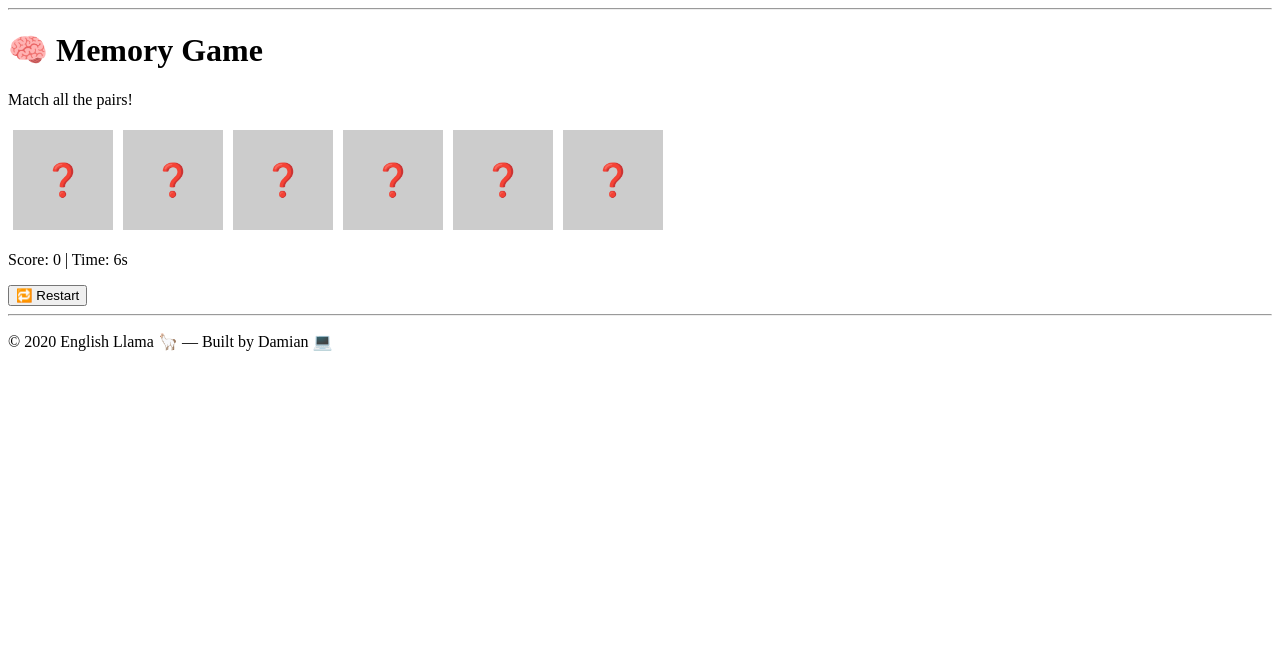
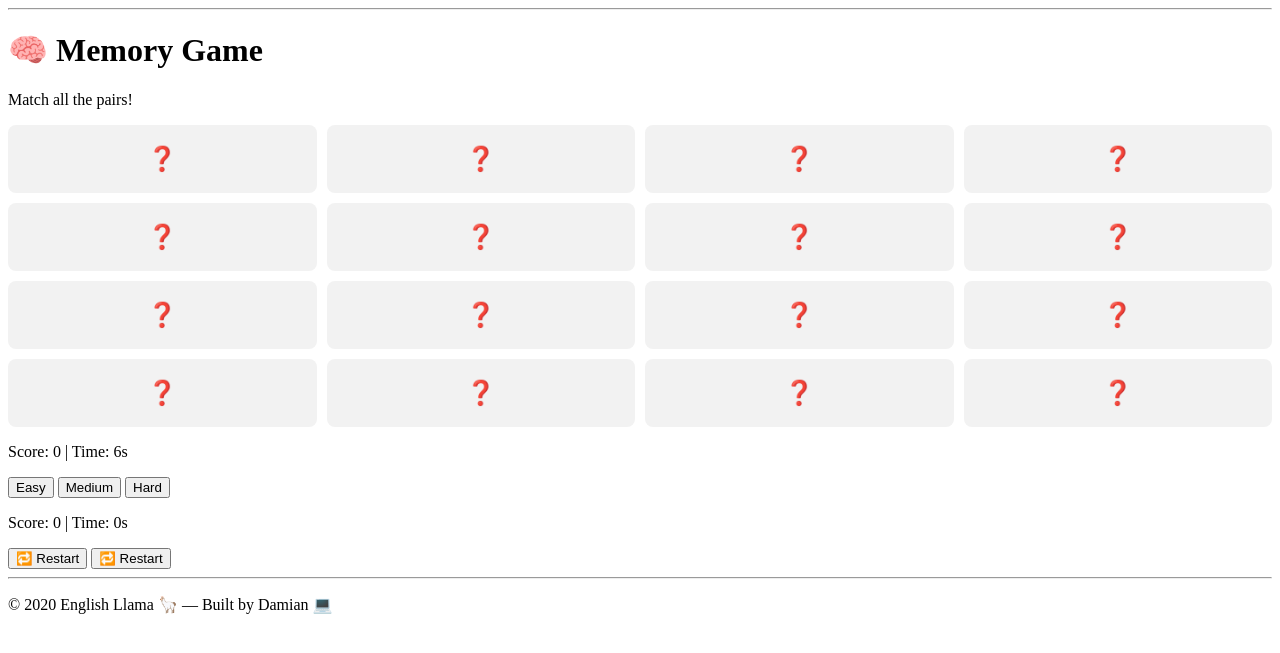
Before and after one commit to dbrepo1992/english-llama, a Django app: template games/templates/games/memory_game.html in a window 1280 px wide. Shown: the part 27-680 px from the top of the page. Run offline with Django 5.2, Linux system fonts and the light colour scheme; the template is opened without the code that fills it: most values are stand-ins (such as "Sample title", 1, 10 or a date in 2020).

Commit message:
Add more elements to the game with grid css, make game bigger and changed logic for word==emoji type

```diff
--- a/games/static/games/js/memory.js
+++ b/games/static/games/js/memory.js
@@ -4,8 +4,14 @@ let score = 0;
 let matchedPairs = 0;
 let startTime;
 let timerInterval;
+let selectedDifficulty = "easy"; // default
 
-const emojis = ["🐶", "🐱", "🐶", "🐱", "🐵", "🐵"];
+const wordEmojiPairs = {
+  "Cat": "😺", "Dog": "🐶", "Monkey": "🐵", "Pig": "🐷", "Panda": "🐼", "Fox": "🦊", "Cow": "🐮", "Rabbit": "🐰",
+  "Tiger": "🐯", "Koala": "🐨", "Lion": "🦁", "Mouse": "🐭", "Frog": "🐸", "Bear": "🐻", "Chicken": "🐔", "Penguin": "🐧",
+  "Elephant": "🐘", "Dolphin": "🐬", "Shark": "🦈", "Octopus": "🐙", "Crab": "🦀", "Fish": "🐟", "Bee": "🐝", "Butterfly": "🦋",
+  "Spider": "🕷️", "Crocodile": "🐊", "Horse": "🐴", "Unicorn": "🦄", "Camel": "🐫", "Zebra": "🦓", "Giraffe": "🦒", "Kangaroo": "🦘"
+};
 
 function shuffle(array) {
   return array.sort(() => Math.random() - 0.5);
@@ -15,9 +21,9 @@ function getCookie(name) {
   let cookieValue = null;
   if (document.cookie && document.cookie !== "") {
     const cookies = document.cookie.split(";");
-      for (let i = 0; i < cookies.length; i++) {
-        const cookie = cookies[i].trim();
-        if (cookie.substring(0, name.length + 1) === name + "=") {
+    for (let cookie of cookies) {
+      cookie = cookie.trim();
+      if (cookie.startsWith(name + "=")) {
         cookieValue = decodeURIComponent(cookie.substring(name.length + 1));
         break;
       }
@@ -26,47 +32,88 @@ function getCookie(name) {
   return cookieValue;
 }
 
+function getPairsForDifficulty(level) {
+  const allPairs = Object.entries(wordEmojiPairs);
+  let count = 8; // default easy
+  if (level === "medium") count = 18;
+  else if (level === "hard") count = 32;
+  return shuffle(allPairs).slice(0, count);
+}
+
+function createCard(content, index) {
+  const card = document.createElement("div");
+  card.className = "card";
+  card.dataset.index = index;
+  card.innerHTML = "❓";
+  card.onclick = () => flipCard(card, index);
+  return card;
+}
+
 function startGame() {
   const board = document.getElementById("game-board");
   board.innerHTML = "";
-  cards = shuffle([...emojis]);
-  flipped = [];
   score = 0;
   matchedPairs = 0;
+  flipped = [];
+
+  const pairList = getPairsForDifficulty(selectedDifficulty);
+  const flatList = [];
+
+  pairList.forEach(([word, emoji], idx) => {
+    const pairId = `pair-${idx}`;
+    flatList.push({ type: "word", value: word, pairId });
+    flatList.push({ type: "emoji", value: emoji, pairId });
+  });
+
+
+  cards = shuffle(flatList);
+  setBoardGrid(pairList.length);
+
+  cards.forEach((item, i) => {
+    const card = createCard(item.value, i);
+    board.appendChild(card);
+  });
+
   startTime = Date.now();
   updateScore();
 
   if (timerInterval) clearInterval(timerInterval);
   timerInterval = setInterval(updateScore, 1000);
+}
 
-  cards.forEach((emoji, index) => {
-    const card = document.createElement("div");
-    card.className = "card";
-    card.dataset.index = index;
-    card.innerHTML = "❓";
-    card.onclick = () => flipCard(card, index);
-    board.appendChild(card);
-  });
+function setBoardGrid(pairCount) {
+  const board = document.getElementById("game-board");
+  const total = pairCount * 2;
+  let cols = Math.sqrt(total);
+  if (selectedDifficulty === "easy") cols = 4;
+  else if (selectedDifficulty === "medium") cols = 6;
+  else if (selectedDifficulty === "hard") cols = 8;
+  board.style.gridTemplateColumns = `repeat(${cols}, 1fr)`;
 }
 
 function flipCard(card, index) {
   if (flipped.length >= 2 || card.classList.contains("matched")) return;
 
-  card.innerHTML = cards[index];
+  card.innerHTML = cards[index].value;
   flipped.push({ card, index });
 
   if (flipped.length === 2) {
     const [a, b] = flipped;
-    if (cards[a.index] === cards[b.index]) {
+    const aVal = cards[a.index];
+    const bVal = cards[b.index];
+
+    if ((aVal.type !== bVal.type) && (aVal.pairId === bVal.pairId)) {
       a.card.classList.add("matched");
       b.card.classList.add("matched");
       matchedPairs++;
       score++;
       flipped = [];
+
       if (matchedPairs === cards.length / 2) {
         clearInterval(timerInterval);
         const timeTaken = Math.floor((Date.now() - startTime) / 1000);
         document.getElementById("game-status").textContent = `🎉 You won! Score: ${score}, Time: ${timeTaken}s`;
+
         fetch("/games/memory/save/", {
           method: "POST",
           headers: {
@@ -75,8 +122,8 @@ function flipCard(card, index) {
           },
           body: new URLSearchParams({
             score: score,
-              time: Math.floor((Date.now() - startTime) / 1000),
-              difficulty: "easy"
+            time: timeTaken,
+            difficulty: selectedDifficulty,
           }),
         });
       }
@@ -88,6 +135,7 @@ function flipCard(card, index) {
       }, 800);
     }
   }
+
   updateScore();
 }
 
@@ -96,7 +144,15 @@ function updateScore() {
   document.getElementById("score-time").textContent = `Score: ${score} | Time: ${time}s`;
 }
 
-// window.onload = startGame;<---- inny sposób na załadowanie danych z Document Objects Model. Pod spodem kolejny sposób.
 document.addEventListener("DOMContentLoaded", () => {
-  startGame(); // or whatever your main setup function is
+  const buttons = document.querySelectorAll(".difficulty-btn");
+  buttons.forEach(btn => {
+    btn.addEventListener("click", () => {
+      selectedDifficulty = btn.dataset.level;
+      startGame();
     });
+  });
+
+  document.getElementById("restart-btn").addEventListener("click", startGame);
+  startGame(); // default
+});
--- a/games/templates/games/memory_game.html
+++ b/games/templates/games/memory_game.html
@@ -3,21 +3,23 @@
 <head>
     <title>Memory Game</title>
     <style>
+        #game-board {
+  display: grid;
+  gap: 10px;
+}
 .card {
-            width: 100px;
-            height: 100px;
-            background: #ccc;
-            display: inline-block;
-            margin: 5px;
-            font-size: 2em;
+  background: #f2f2f2;
+  border-radius: 8px;
+  padding: 20px;
+  font-size: 1.5rem;
   text-align: center;
-            line-height: 100px;
   cursor: pointer;
 }
-        .matched {
-            background: #8f8;
+.card.matched {
+  background: #d4edda;
   pointer-events: none;
 }
+
     </style>
 </head>
 <body>
@@ -32,6 +34,16 @@
 <div id="game-board" class="grid"></div>
 
 <p id="score-time">Score: 0 | Time: 0s</p>
+<div>
+    <button class="difficulty-btn" data-level="easy">Easy</button>
+    <button class="difficulty-btn" data-level="medium">Medium</button>
+    <button class="difficulty-btn" data-level="hard">Hard</button>
+  </div>
+  <div id="game-board" class="game-board"></div>
+  <p id="score-time">Score: 0 | Time: 0s</p>
+  <p id="game-status"></p>
+  <button id="restart-btn">🔁 Restart</button>
+
 <button onclick="startGame()">🔁 Restart</button>
 
 <script src="{% static 'games/js/memory.js' %}"></script>
```
Lines whose indentation alone changed are shown as unchanged.
